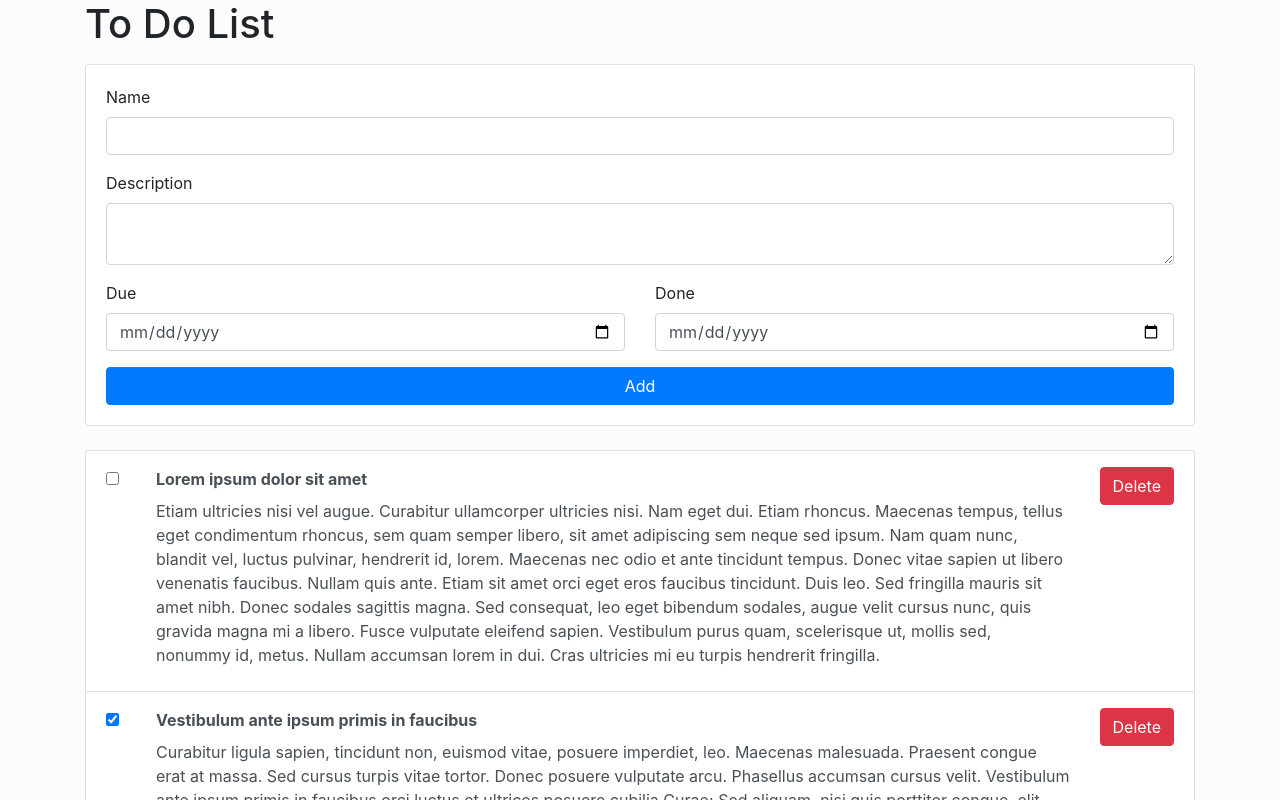
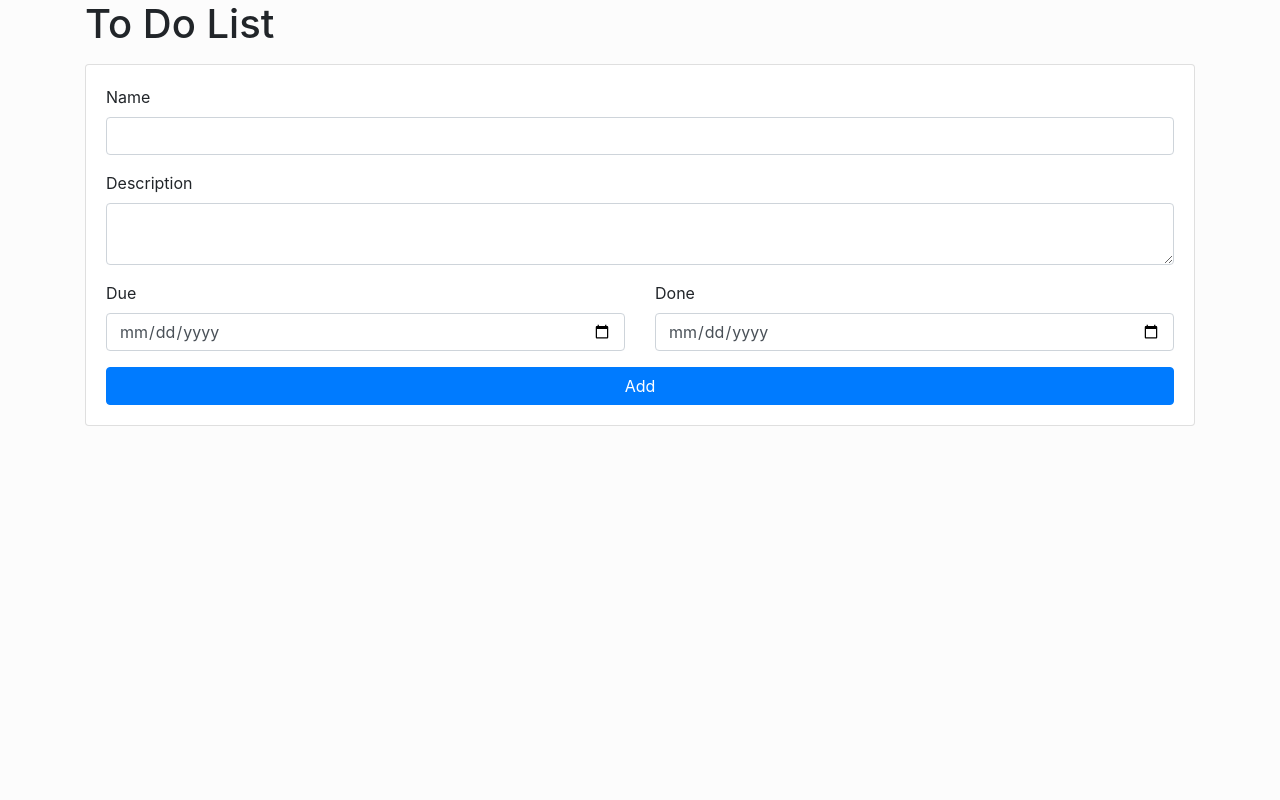
Before and after one commit to elijah-schow/ome-todo, a React (Create React App) app: page / in a window 1280 px wide. Shown: the top 800 px of the page. Built offline with nearby package versions, Linux system fonts and the light colour scheme.

Commit message:
Remove dummy data

```diff
--- a/src/App.js
+++ b/src/App.js
@@ -1,5 +1,4 @@
 import React, { useState } from 'react';
-import { v4 as uuid } from 'uuid';
 import 'bootstrap/dist/css/bootstrap.css';
 
 import './App.css';
@@ -7,22 +6,7 @@ import List from './List';
 import AddItem from './AddItem';
 
 function App() {
-  const [list, setList] = useState([
-    {
-      id: uuid(),
-      name: "Lorem ipsum dolor sit amet",
-      description: "Etiam ultricies nisi vel augue. Curabitur ullamcorper ultricies nisi. Nam eget dui. Etiam rhoncus. Maecenas tempus, tellus eget condimentum rhoncus, sem quam semper libero, sit amet adipiscing sem neque sed ipsum. Nam quam nunc, blandit vel, luctus pulvinar, hendrerit id, lorem. Maecenas nec odio et ante tincidunt tempus. Donec vitae sapien ut libero venenatis faucibus. Nullam quis ante. Etiam sit amet orci eget eros faucibus tincidunt. Duis leo. Sed fringilla mauris sit amet nibh. Donec sodales sagittis magna. Sed consequat, leo eget bibendum sodales, augue velit cursus nunc, quis gravida magna mi a libero. Fusce vulputate eleifend sapien. Vestibulum purus quam, scelerisque ut, mollis sed, nonummy id, metus. Nullam accumsan lorem in dui. Cras ultricies mi eu turpis hendrerit fringilla.",
-      due: null,
-      done: null,
-    },
-    {
-      id: uuid(),
-      name: "Vestibulum ante ipsum primis in faucibus",
-      description: "Curabitur ligula sapien, tincidunt non, euismod vitae, posuere imperdiet, leo. Maecenas malesuada. Praesent congue erat at massa. Sed cursus turpis vitae tortor. Donec posuere vulputate arcu. Phasellus accumsan cursus velit. Vestibulum ante ipsum primis in faucibus orci luctus et ultrices posuere cubilia Curae; Sed aliquam, nisi quis porttitor congue, elit erat euismod orci, ac placerat dolor lectus quis orci. Phasellus consectetuer vestibulum elit. Aenean tellus metus, bibendum sed, posuere ac, mattis non, nunc. Vestibulum fringilla pede sit amet augue. In turpis. Pellentesque posuere. Praesent turpis. Aenean posuere, tortor sed cursus feugiat, nunc augue blandit nunc, eu sollicitudin urna dolor sagittis lacus. Donec elit libero, sodales nec, volutpat a, suscipit non, turpis. Nullam sagittis.",
-      due: null,
-      done: new Date(),
-    }
-  ]);
+  const [list, setList] = useState([]);
 
   const actions = {
 
```
